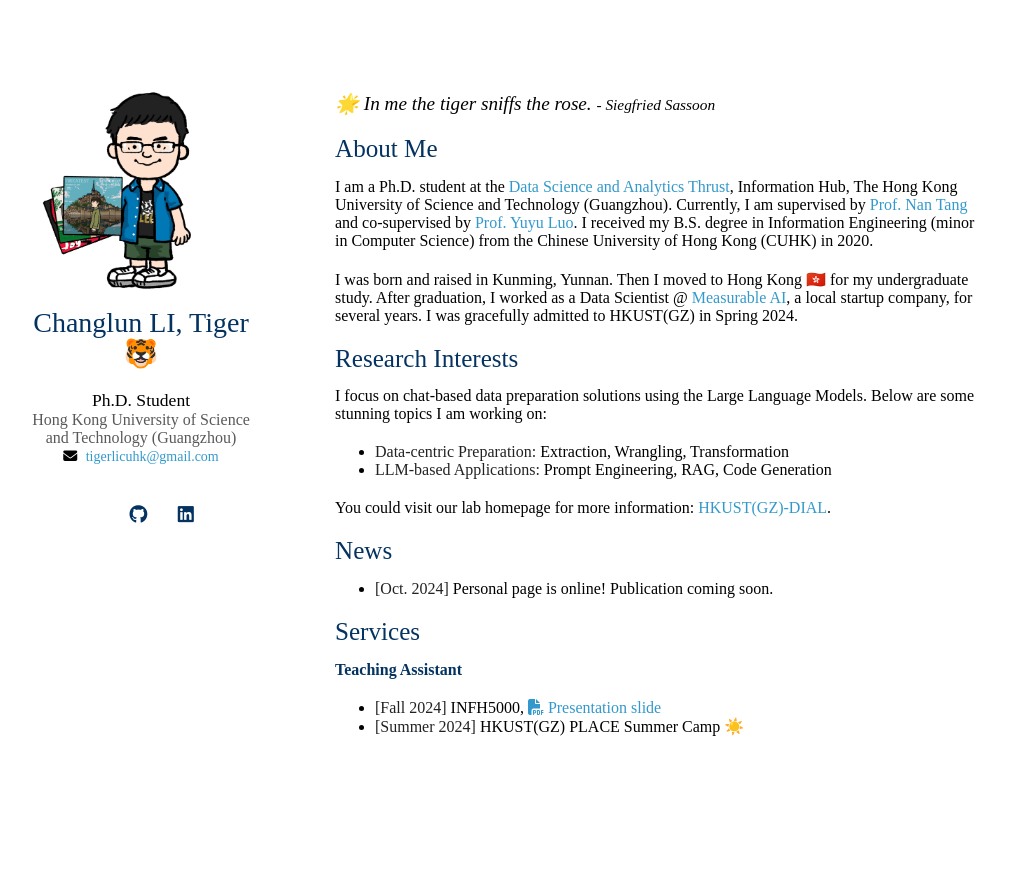
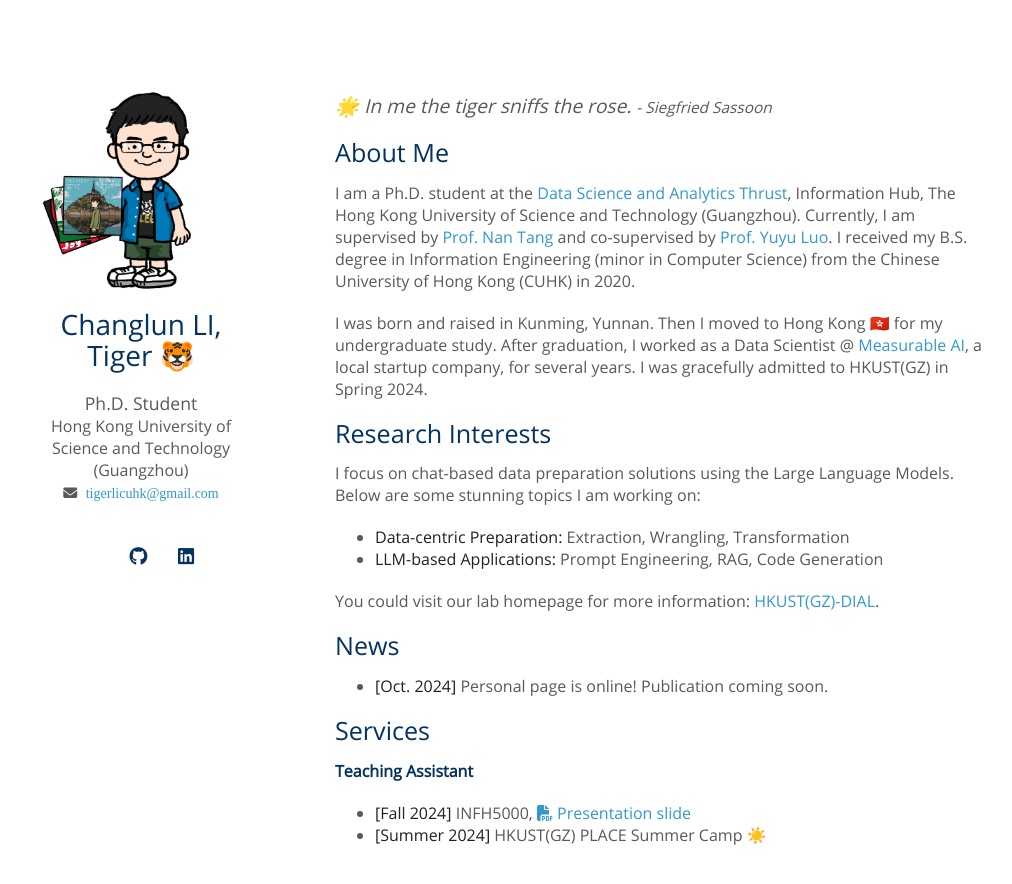
Before and after one commit to tigerlcl/tigerlcl.github.io, a Jekyll site: the page built from index.md, in a window 1280 px wide and 938 px high. Shown: the top 884 px of the window, without its empty margins (135-1147 px from the left). Built offline with Jekyll 4.4.1, drawn with Linux system fonts in a browser that asks for light colours; a style sheet for code colours, icons or effects is not loaded.

Commit message:
fix font issue

```diff
--- a/_config.yml
+++ b/_config.yml
@@ -37,8 +37,8 @@ auto_dark_mode: true
 font: "Open Sans" # or "Serif" or "Sans Serif"
 
 # Google Analytics ID
-# Please remove this if you don't use Google Analytics
-# google_analytics: G-9HLSWQ57HT
+# Please comment below line if you don't use Google Analytics
+google_analytics: G-9HLSWQ57HT
 
 
 # Use this project as a remote theme for GitHub Pages
--- a/_layouts/homepage.html
+++ b/_layouts/homepage.html
@@ -1,17 +1,17 @@
 <!DOCTYPE html>
 <html lang="{{ site.lang | default: "en-US" }}">
   <head>
-    <!-- {% if site.google_analytics %} -->
+    {% if site.google_analytics %}
     <!-- Google tag (gtag.js) -->
-    <script async src="https://www.googletagmanager.com/gtag/js?id=G-9HLSWQ57HT"></script>
+    <script async src="https://www.googletagmanager.com/gtag/js?id={{ site.google_analytics }}"></script>
     <script>
       window.dataLayer = window.dataLayer || [];
       function gtag(){dataLayer.push(arguments);}
       gtag('js', new Date());
 
-      gtag('config', 'G-9HLSWQ57HT');
+      gtag('config', '{{ site.google_analytics }}');
     </script>
-    <!-- {% endif %} -->
+    {% endif %}
     <title>{{ site.title }} | {{site.affiliation}}</title>
 
     <meta charset="UTF-8">
@@ -37,7 +37,7 @@
     {% elsif site.font == "Sans Serif" %}
     <link rel="stylesheet" href="./assets/css/font_sans_serif.css">
     {% elsif site.font == "Open Sans" %}
-    <link rel="stylesheet" href="./assets/css/font_open_sans.css">
+    <link rel="stylesheet" href="{{ '/assets/css/font_open_sans.css' | relative_url }}">
     {% else %}
     <link rel="stylesheet" href="./assets/css/font.css">
     {% endif %}
--- a/assets/css/font_open_sans.css
+++ b/assets/css/font_open_sans.css
@@ -1,10 +1,13 @@
-@import url('https://fonts.googleapis.com/css2?family=Open+Sans:wght@400&display=swap');
+@font-face {
+  font-family: 'Open Sans';
+  src: url('../fonts/OpenSans-Regular.ttf') format('truetype');
+  font-weight: normal;
+  font-style: normal;
+}
 
 
-body.open-sans {
-  background-color: #fff;
-  padding: 50px;
-  font: 14px/1.5 'Open Sans', -apple-system, BlinkMacSystemFont, "Segoe UI", Oxygen, Ubuntu, Cantarell, "Fira Sans", "Droid Sans", "Helvetica Neue", Arial, sans-serif, "Apple Color Emoji", "Segoe UI Emoji", "Segoe UI Symbol";
+body {
+  font-family: 'Open Sans', -apple-system, BlinkMacSystemFont, "Segoe UI", Oxygen, Ubuntu, Cantarell, "Fira Sans", "Droid Sans", "Helvetica Neue", Arial, sans-serif, "Apple Color Emoji", "Segoe UI Emoji", "Segoe UI Symbol";
   color: #595959;
   font-weight: 400;
 }
```
Also changed, not shown: assets/fonts/OpenSans-Italic.ttf (added), assets/fonts/OpenSans-Regular.ttf (added).
